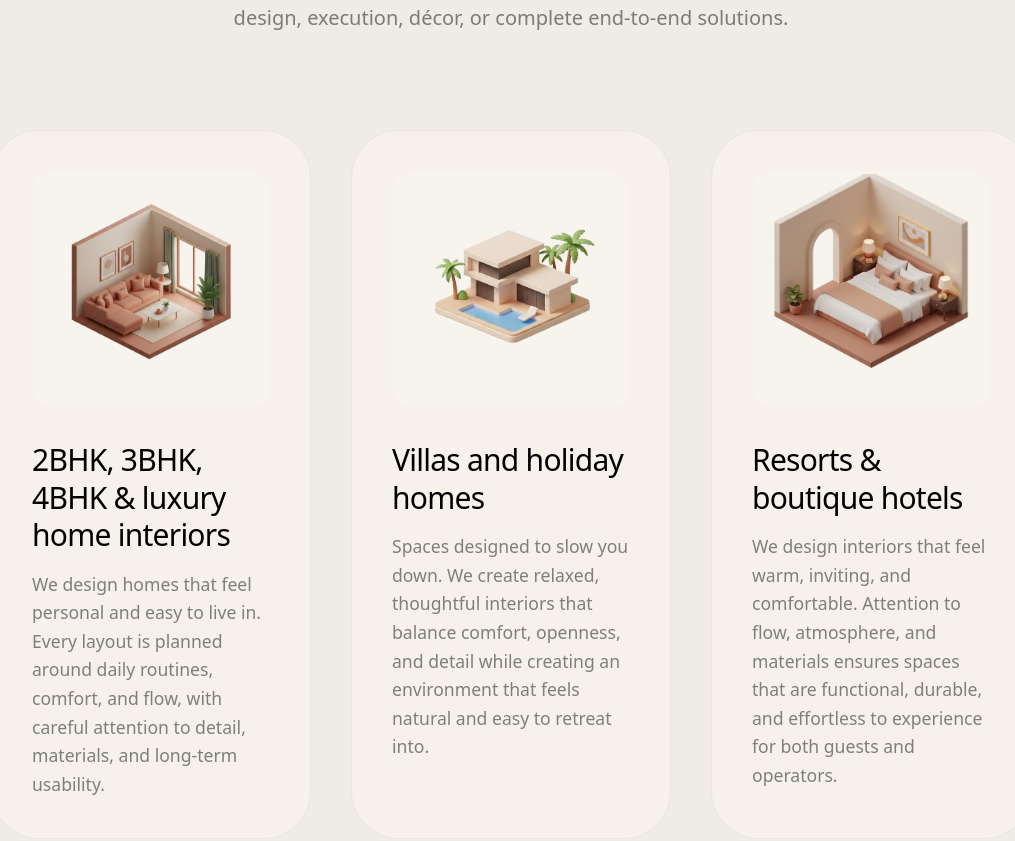
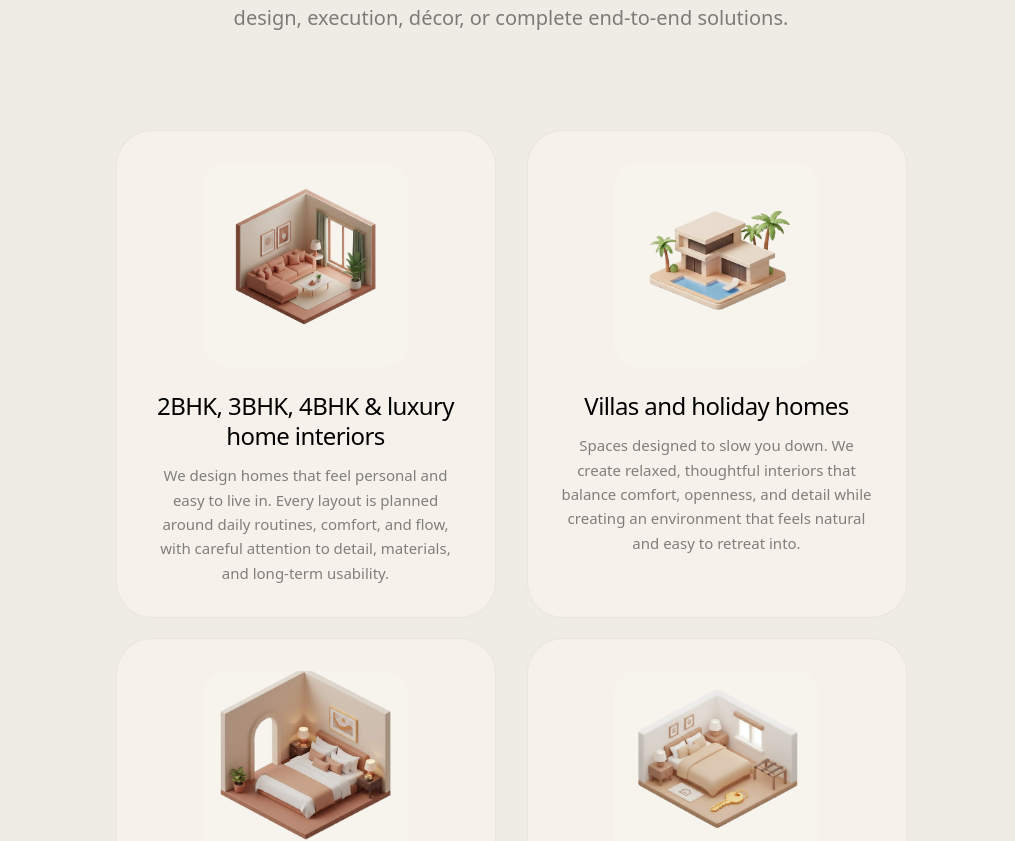
Before and after one commit to hue-matrix/Hue, a Next.js app: page / in a window 1280 px wide. Shown: the part 1361-2202 px from the top of the page, without its empty margins (129-1144 px from the left). Built offline with nearby package versions, Linux system fonts and the light colour scheme.

Commit message:
New UI CHANGES 3

```diff
--- a/components/sections/Services.tsx
+++ b/components/sections/Services.tsx
@@ -48,12 +48,12 @@ const ServiceCard = ({ service, index }: { service: typeof services[0], index: n
             whileInView={{ opacity: 1, y: 0 }}
             viewport={{ once: true, margin: "-50px" }}
             transition={{ duration: 0.5, delay: index * 0.1 }}
-            className="bg-[#f6f2eb] rounded-[48px] p-8 md:p-10 flex flex-col items-start text-left group hover:shadow-2xl transition-all duration-500 cursor-pointer overflow-hidden relative h-full border border-black/5"
+            className="bg-[#f6f2eb] rounded-[36px] p-6 md:p-8 flex flex-col items-center text-center group hover:shadow-2xl transition-all duration-500 cursor-pointer overflow-hidden relative h-full border border-black/5"
             whileHover={{ y: -5, transition: { duration: 0.3 } }}
             data-cursor="hover"
         >
             {/* Image Container */}
-            <div className="relative w-full aspect-square mb-8 rounded-3xl overflow-hidden bg-white/10 flex items-center justify-center p-4">
+            <div className="relative w-[65%] aspect-square mb-6 rounded-3xl overflow-hidden bg-white/10 flex items-center justify-center p-3 mx-auto">
                 <motion.div
                     className="relative w-full h-full z-10"
                     animate={{ y: [0, -15, 0] }}
@@ -82,14 +82,14 @@ const ServiceCard = ({ service, index }: { service: typeof services[0], index: n
                 </motion.div>
             </div>
 
-            <div className="flex flex-col gap-4">
+            <div className="flex flex-col gap-3">
                 {/* Title */}
-                <h3 className="text-2xl md:text-3xl font-bold font-sans tracking-tight text-foreground leading-tight">
+                <h3 className="text-xl md:text-2xl font-bold font-sans tracking-tight text-foreground leading-tight">
                     {service.title}
                 </h3>
 
                 {/* Description */}
-                <p className="text-[#6b6b6b] leading-relaxed font-sans text-lg lg:text-[1.1rem]">
+                <p className="text-[#6b6b6b] leading-relaxed font-sans text-[15px]">
                     {service.description}
                 </p>
             </div>
@@ -123,19 +123,23 @@ export const Services = () => {
             </div>
 
             {/* Grid Layout */}
-            <div className="max-w-[1400px] px-6 md:px-10 mx-auto">
-                <div className="grid grid-cols-1 md:grid-cols-2 lg:grid-cols-6 gap-8 md:gap-10">
+            <div className="max-w-[850px] px-4 md:px-6 mx-auto">
+                <div className="grid grid-cols-1 md:grid-cols-2 gap-4 md:gap-5">
                     {services.map((service, index) => {
-                        let lgCols = "lg:col-span-2";
-                        if (index === 3) lgCols = "lg:col-span-3";
-                        if (index === 4) lgCols = "lg:col-span-3";
+                        let wrapperClass = "flex justify-center w-full h-full";
+                        // Center the 5th card across both columns gracefully
+                        if (index === 4) {
+                            wrapperClass = "flex justify-center w-full h-full md:col-span-2";
+                        }
 
                         return (
-                            <div key={index} className={`w-full h-full ${lgCols}`}>
-                                <ServiceCard
-                                    service={service}
-                                    index={index}
-                                />
+                            <div key={index} className={wrapperClass}>
+                                <div className="w-full max-w-[380px] h-full">
+                                    <ServiceCard
+                                        service={service}
+                                        index={index}
+                                    />
+                                </div>
                             </div>
                         );
                     })}
```
